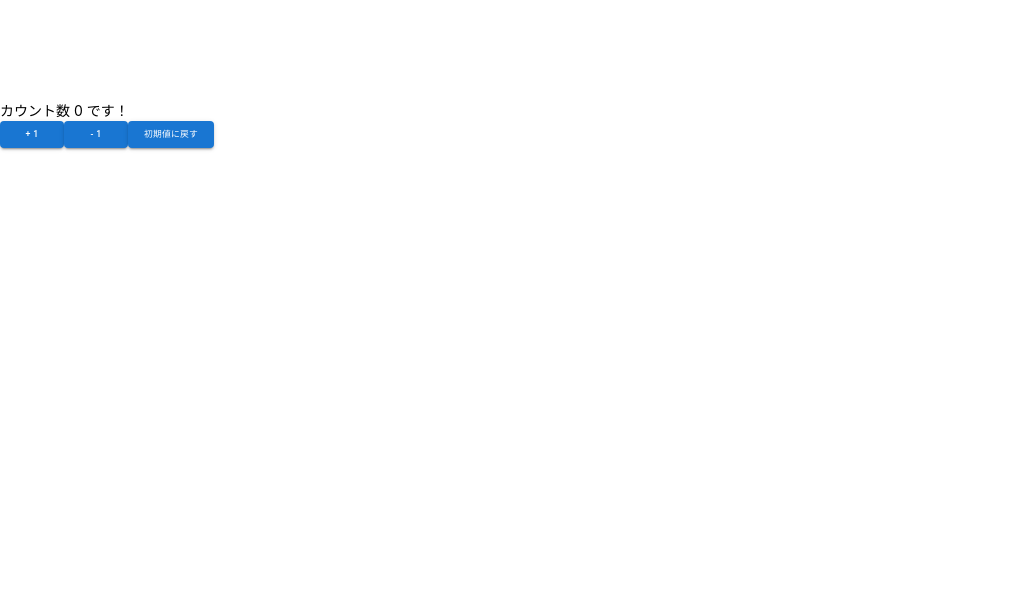
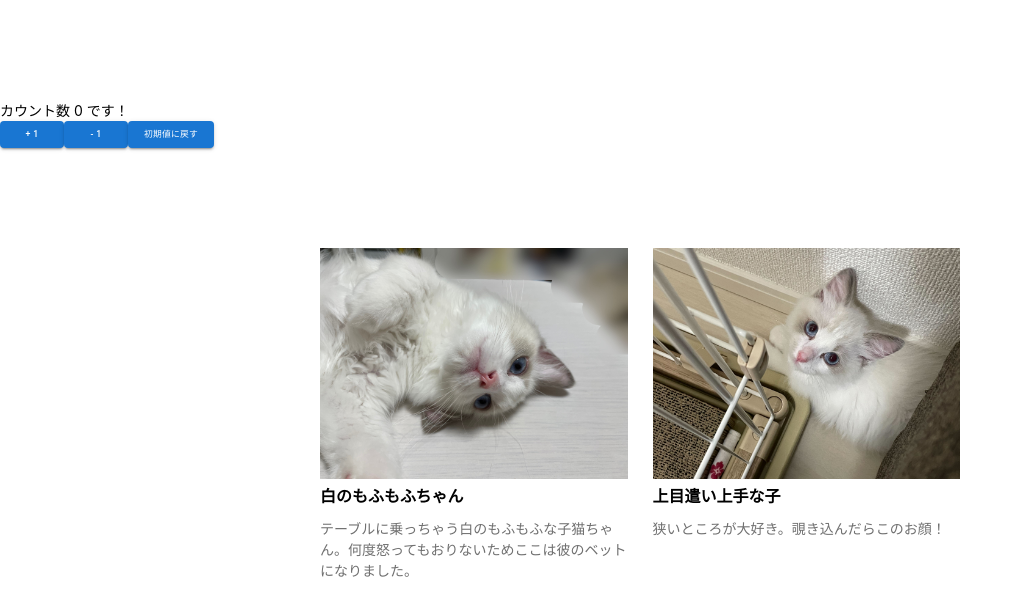
Before and after one commit to yk57-miya/react-hooks, a Next.js app: page /page1 in a window 1280 px wide. Shown: the top 616 px of the page, without its empty margins (0-1023 px from the left). Built offline with nearby package versions, Linux system fonts and the light colour scheme.

Commit message:
tailwind cssの勉強

```diff
--- a/pages/page1.tsx
+++ b/pages/page1.tsx
@@ -1,13 +1,14 @@
-import React, { useReducer } from 'react';
+import Button from '@mui/material/Button';
 import type { NextPage } from 'next';
-import Button from '@mui/material/Button';
-import TextField from '@mui/material/TextField';
-import Head from 'next/head';
-import Image from 'next/image';
-import styles from '../styles/Home.module.css';
-import { log } from 'console';
+import { useReducer } from 'react';
 
 const initialState = 0;
+
+type CardType = {
+  src: string;
+  title: string;
+  description: string;
+};
 
 const reducerFunc = (countState: number, action: string) => {
   switch (action) {
@@ -24,6 +25,27 @@ const reducerFunc = (countState: number, action: string) => {
 
 const Page1: NextPage = () => {
   const [count, dispatch] = useReducer(reducerFunc, initialState);
+
+  const cardData: CardType[] = [
+    {
+      src: '/images/cute_cat_01.jpg',
+      title: '白のもふもふちゃん',
+      description:
+        'テーブルに乗っちゃう白のもふもふな子猫ちゃん。何度怒ってもおりないためここは彼のベットになりました。'
+    },
+    {
+      src: '/images/cute_cat_02.jpg',
+      title: '上目遣い上手な子',
+      description: '狭いところが大好き。覗き込んだらこのお顔！'
+    }
+  ];
+  const Card = ({ item }: { item: CardType }) => (
+    <div className="w-full">
+      <img src={item.src} alt="" className="inline-block mb-2" />
+      <p className="text-lg font-bold mb-4">{item.title}</p>
+      <div className="text-black-lighten">{item.description}</div>
+    </div>
+  );
   return (
     <>
       <div className="Home__page">
@@ -56,6 +78,53 @@ const Page1: NextPage = () => {
             </div>
           </div>
         </div>
+
+        <div className="hidden md:flex max-w-5xl mx-auto gap-10">
+          {cardData.map((card) => (
+            <div key={card.title}>
+              <Card item={card} />
+            </div>
+          ))}
+          {/* <div className="w-full">
+            <img
+              src="/images/cute_cat_01.jpg"
+              alt=""
+              className="inline-block mb-2"
+            />
+            <p className="text-lg font-bold mb-4">白のもふもふちゃん</p>
+            <div className="text-black-lighten">
+              テーブルに乗っちゃう白のもふもふな子猫ちゃん。何度怒ってもおりないためここは彼のベットになりました。
+            </div>
+          </div>
+          <div className="w-full">
+            <img
+              src="/images/cute_cat_02.jpg"
+              alt=""
+              className="inline-block mb-2"
+            />
+            <p className="text-lg font-bold mb-4">上目遣い上手な子</p>
+            <div className="text-black-lighten">
+              狭いところが大好き。覗き込んだらこのお顔！
+            </div>
+          </div> */}
+        </div>
+
+        {/* <div className="Card__area">
+          <div className="Card__block">
+            <img src="/images/cute_cat_01.jpg" alt="" className="Card__img" />
+            <p className="Card__title">白のもふもふちゃん</p>
+            <div className="Card__description">
+              テーブルに乗っちゃう白のもふもふな子猫ちゃん。何度怒ってもここは彼のベットになりました。
+            </div>
+          </div>
+          <div className="Card__block">
+            <img src="/images/cute_cat_02.jpg" alt="" className="Card__img" />
+            <p className="Card__title">上目遣い上手な子</p>
+            <div className="Card__description">
+              狭いところが大好き。覗き込んだらこのお顔！
+            </div>
+          </div>
+        </div> */}
       </div>
     </>
   );
--- a/styles/globals.css
+++ b/styles/globals.css
@@ -94,3 +94,26 @@ button,
 .game .game-info {
   margin-left: 20px;
 }
+
+/* TODO:: そのうち削除する予定 */
+.Card__area {
+  max-width: 640px;
+  margin: 0 auto;
+  display: flex;
+  gap: 25px;
+}
+.Card__block {
+  width: 100%;
+}
+.Card__img {
+  display: inline-block;
+  margin-bottom: 5px;
+}
+.Card__title {
+  font-weight: bold;
+  font-size: 1.6rem;
+  margin-bottom: 10px;
+}
+.Card__description {
+  color: #707070;
+}
```
Also changed, not shown: contexts/AppContext.tsx (added, +12 -0 lines), public/images/cute_cat_01.jpg (added), public/images/cute_cat_02.jpg (added).
